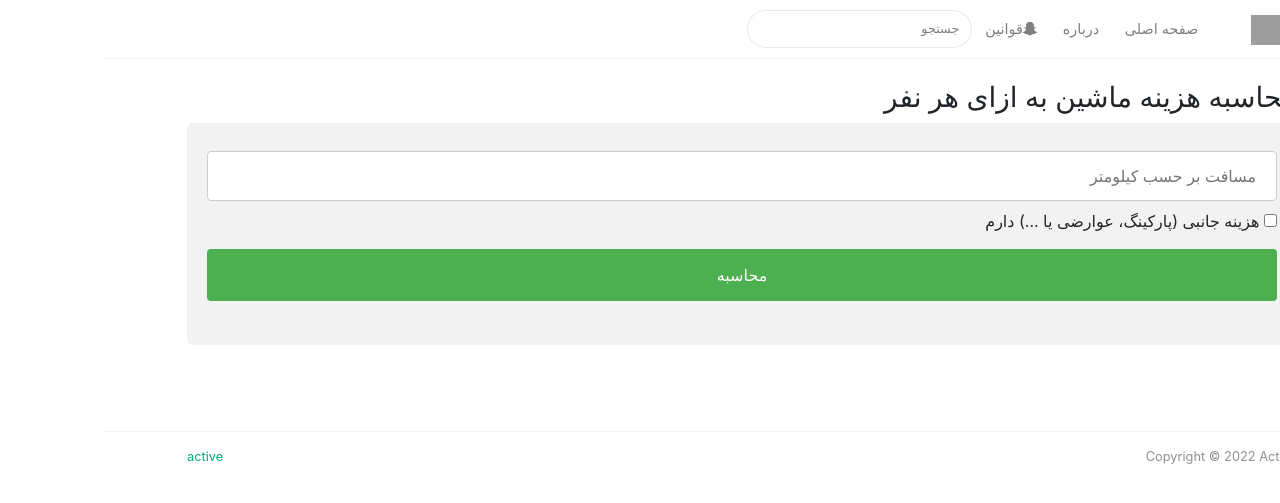
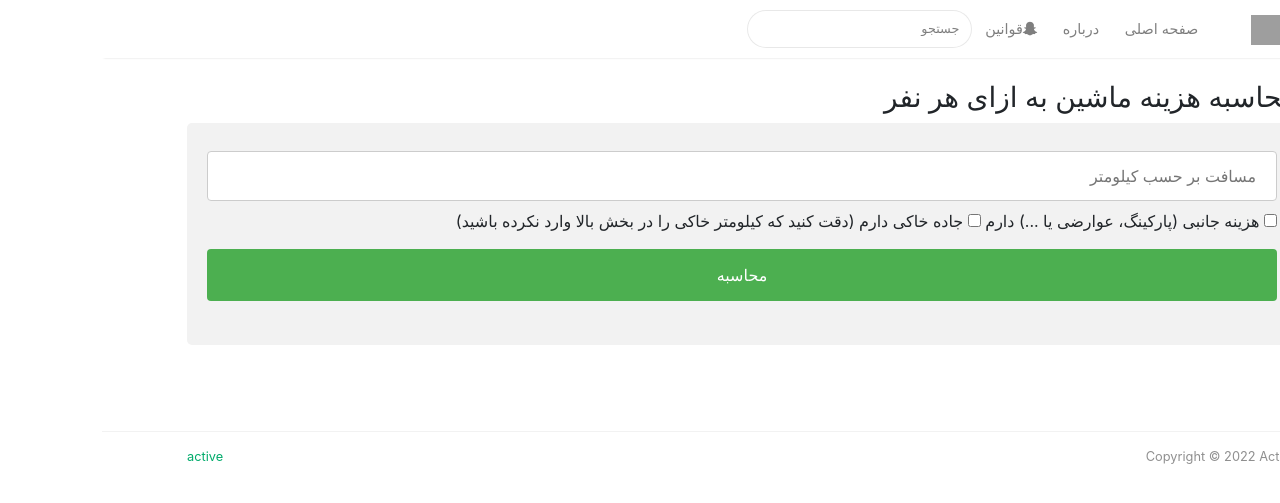
Before and after one commit to MHKarami97/active, a Jekyll site: the page built from _pages/calculate.md, in a window 1280 px wide. Shown: the top 503 px of the page. Built offline with Jekyll 4.4.1, drawn with Linux system fonts in a browser that asks for light colours; nearby versions of some CDN libraries; part of the change alters nothing that is shown; grey boxes are pictures that could not be loaded.

Commit message:
update calculate

```diff
--- a/_layouts/calculate.html
+++ b/_layouts/calculate.html
@@ -57,6 +57,12 @@ permalink: "/calculate.html"
     <input type="number" id="moreInfoInput" step="10" name="moreInfoInput" placeholder="هزینه جانبی بر اساس تومان"
         style="display:none;">
 
+    <input type="checkbox" id="dirtInputName" name="dirtInputName" onclick="showDirtMore()">
+    <label for="dirtInputName">جاده خاکی دارم (دقت کنید که کیلومتر خاکی را در بخش بالا وارد نکرده باشید)</label>
+
+    <input type="number" id="dirtInput" step="10" name="dirtInput" placeholder="مسافت بر حسب کیلومتر"
+        style="display:none;">
+
     <input type="submit" value="محاسبه" onclick="calculate()">
 
     <p id="result" style="text-align: right;"></p>
@@ -66,24 +72,31 @@ permalink: "/calculate.html"
     function calculate() {
         let x = document.getElementById("input").value;
         let more = document.getElementById("moreInfoInput").value;
+        let dirt = document.getElementById("dirtInput").value;
 
         let personsCount = 3;
 
         let resultValue = (((+x) / (100)) * 35 * 3000) / personsCount;
+        let resultDirtValue = 0;
 
         if (more && more != 0) {
-
             let moreValue = (+more) / personsCount;
             resultValue += moreValue;
 
             resultValue = Math.round(resultValue);
         }
 
+        if (dirt && dirt != 0) {
+            resultDirtValue = (((+dirt) / (100)) * 35 * 3000) / personsCount;
+            resultDirtValue *= 2;
+            resultValue += resultDirtValue;
+        }
+
         document.getElementById("result").innerHTML = "مبلغ قابل پرداخت برای هر نفر : " + "<b>" + new Intl.NumberFormat('de-DE').format(resultValue) + "</b>" + " تومان ";
     }
 
     function showMore() {
-        var isChecked = document.getElementById("moreInfo").checked;
+        var isChecked = document.getElementById("dirtInput").checked;
 
         if (isChecked) {
             document.getElementById("moreInfoInput").style.display = "block";
@@ -93,4 +106,16 @@ permalink: "/calculate.html"
             document.getElementById("moreInfoInput").value = 0;
         }
     }
+
+    function showDirtMore() {
+        var isChecked = document.getElementById("dirtInputName").checked;
+
+        if (isChecked) {
+            document.getElementById("dirtInput").style.display = "block";
+        }
+        else {
+            document.getElementById("dirtInput").style.display = "none";
+            document.getElementById("dirtInput").value = 0;
+        }
+    }
 </script>
```
